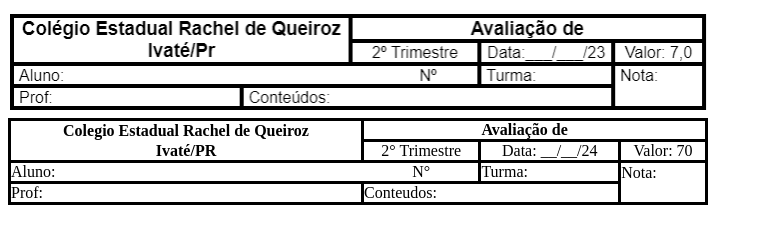
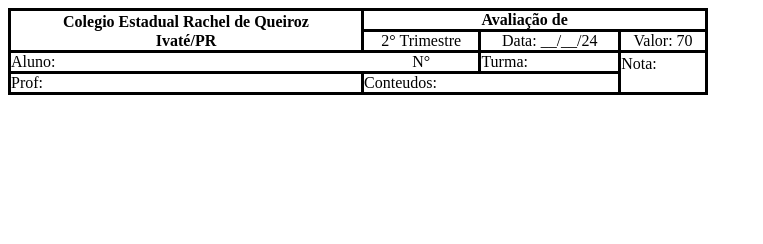
Before and after one commit to pGabriel3/NomeDoRepositorio, a plain HTML site: page index.html in a window 1280 px wide. Shown: the whole page, without its empty margins (0-763 px from the left). Drawn offline with Linux system fonts and the light colour scheme.

Commit message:
comentario

```diff
--- a/index.html
+++ b/index.html
@@ -7,7 +7,7 @@
     <title>Cabeçalho Provas</title>
 </head>
 <body>
-    <img src="./cabeçalho.png" alt="">
+    <!-- <img src="./cabeçalho.png" alt=""> -->
     <table>
         <tr class="bordaBaixo">
             <td class="TextoCentro bordaDir negrito">Colegio Estadual Rachel de Queiroz</td>
```
